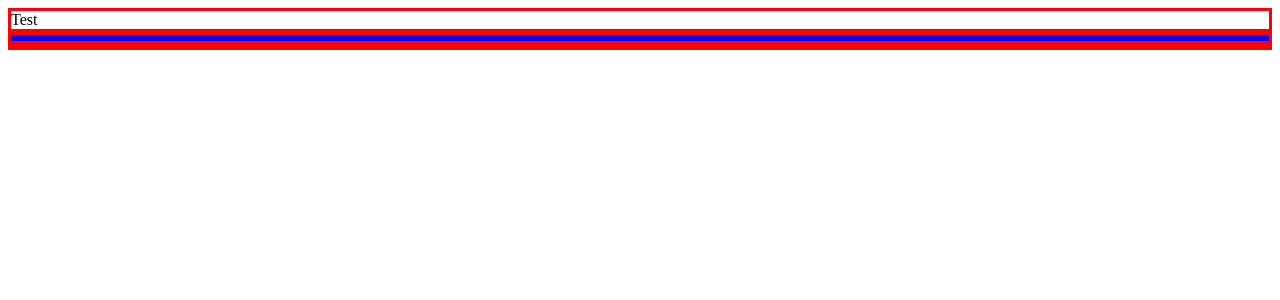
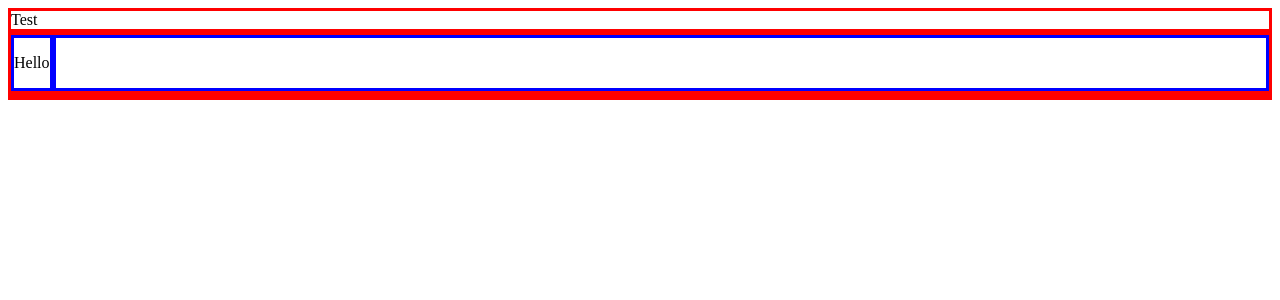
Before and after one commit to goodie314/game-hub, an Angular app: page / in a window 1280 px wide. Shown: the top 300 px of the page. Built offline with nearby package versions, Linux system fonts and the light colour scheme.

Commit message:
fiddling with home page style

```diff
--- a/src/app/app.component.css
+++ b/src/app/app.component.css
@@ -1,3 +1,9 @@
+.container {
+  height: 100%;
+  display: flex;
+  flex-direction: column;
+}
+
 .top {
   flex: 1 1 auto;
 }
--- a/src/app/app.component.html
+++ b/src/app/app.component.html
@@ -1,10 +1,12 @@
-<div class="top row">
+<div class="container">
+<div class="row top">
   Test
 </div>
-<div class="middle row">
-  <div class="col"></div>
+<div class="row middle">
+  <div class="col"><p>Hello</p></div>
   <div class="col" style="flex: 10 1 auto"></div>
 </div>
-<div class="bottom row">
+<div class="row bottom">
 
 </div>
+</div>
```
